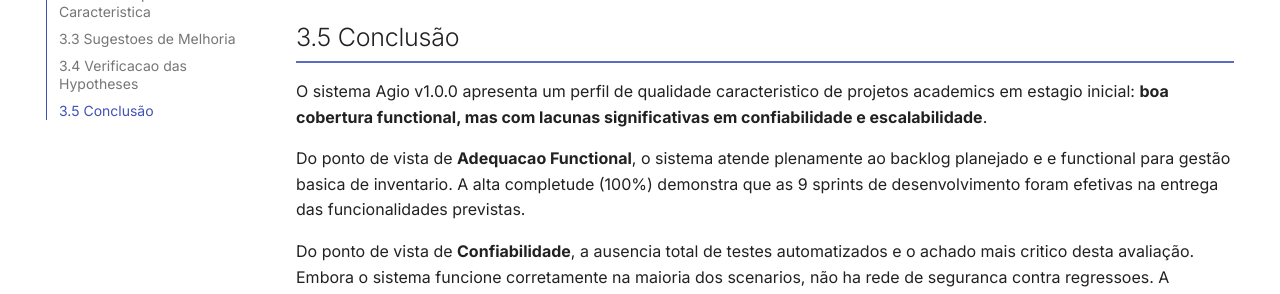
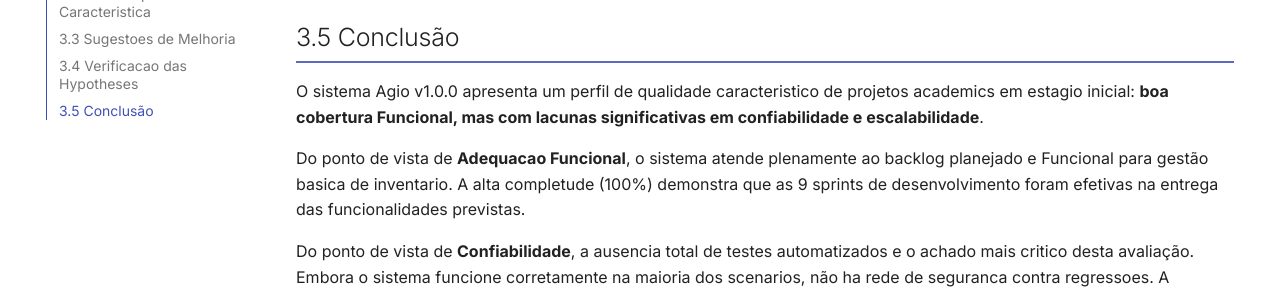
Before and after one commit to FCTE-Qualidade-de-Software-1/2026-1_T01_FRANS_BILAS, an MkDocs documentation site: the page built from docs/fase4/julgamento_conclusoes.md, in a window 1280 px wide and 900 px high, scrolled down 2184 px. Shown: the part 285-579 px from the top of the window. Built offline with MkDocs 1.6.1 and Material for MkDocs 9.7.7, drawn with Linux system fonts in a browser that asks for light colours; comment, search, counter and statistics services are not loaded.

Commit message:
Update julgamento_conclusoes.md
correção

```diff
--- a/docs/fase4/julgamento_conclusoes.md
+++ b/docs/fase4/julgamento_conclusoes.md
@@ -55,9 +55,9 @@
 
 ## 3.5 Conclusão
 
-O sistema Agio v1.0.0 apresenta um perfil de qualidade caracteristico de projetos academics em estagio inicial: **boa cobertura functional, mas com lacunas significativas em confiabilidade e escalabilidade**.
+O sistema Agio v1.0.0 apresenta um perfil de qualidade caracteristico de projetos academics em estagio inicial: **boa cobertura Funcional, mas com lacunas significativas em confiabilidade e escalabilidade**.
 
-Do ponto de vista de **Adequacao Functional**, o sistema atende plenamente ao backlog planejado e e functional para gestão basica de inventario. A alta completude (100%) demonstra que as 9 sprints de desenvolvimento foram efetivas na entrega das funcionalidades previstas.
+Do ponto de vista de **Adequacao Funcional**, o sistema atende plenamente ao backlog planejado e Funcional para gestão basica de inventario. A alta completude (100%) demonstra que as 9 sprints de desenvolvimento foram efetivas na entrega das funcionalidades previstas.
 
 Do ponto de vista de **Confiabilidade**, a ausencia total de testes automatizados e o achado mais critico desta avaliação. Embora o sistema funcione corretamente na maioria dos scenarios, não ha rede de seguranca contra regressoes. A aceitacao de precos negativos e outro ponto que pode gerar inconsistencias em dados reais.
 
```
